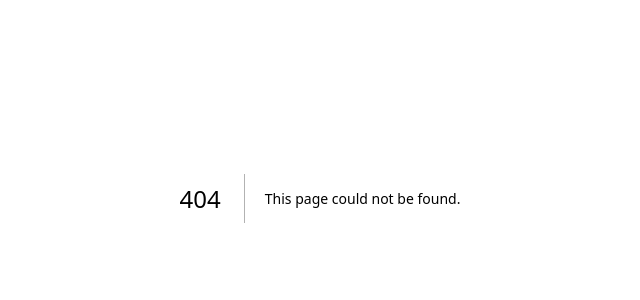
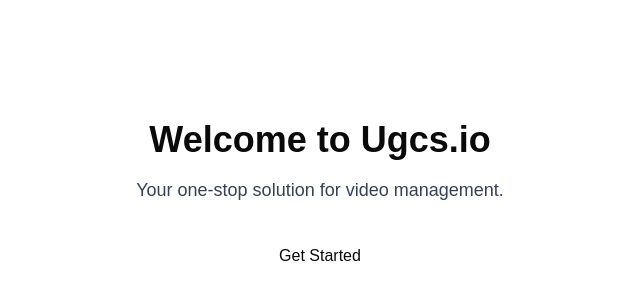
Before and after one commit to ju1iuss/ugc, a Next.js app: page /landing in a window 1280 px wide. Before the commit this address had no page. Shown: the part 202-502 px from the top of the page, without its empty margins (320-960 px from the left). Built offline with nearby package versions, Linux system fonts and the light colour scheme.

Commit message:
Create landing page with welcome message and call to action.

```diff
--- /dev/null
+++ b/app/landing/page.tsx
@@ -0,0 +1,11 @@
+export default function LandingPage() {
+  return (
+    <div className="flex flex-col items-center justify-center min-h-screen bg-white">
+      <h1 className="text-4xl font-bold mb-4">Welcome to Ugcs.io</h1>
+      <p className="text-lg text-gray-700 mb-8">Your one-stop solution for video management.</p>
+      <button className="create-button py-2 px-4 rounded-lg font-medium">
+        Get Started
+      </button>
+    </div>
+  )
+}
```
